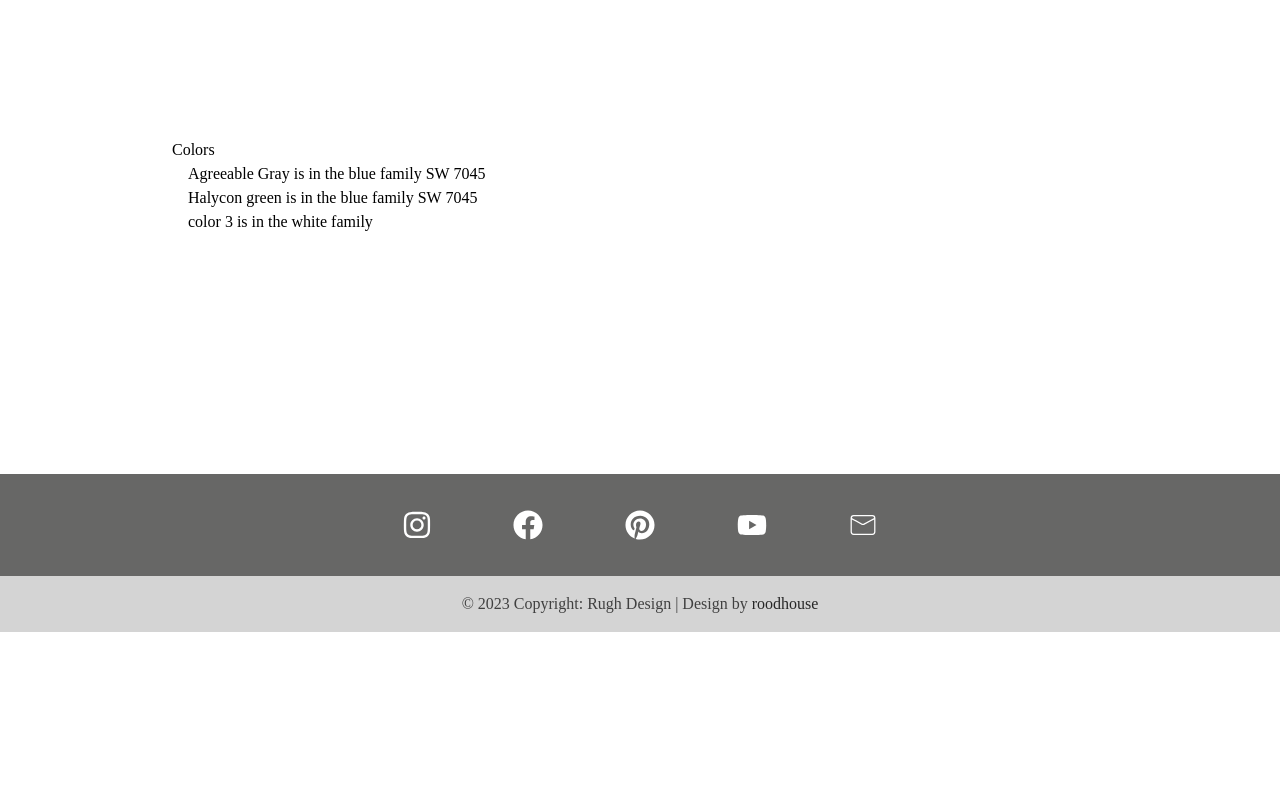
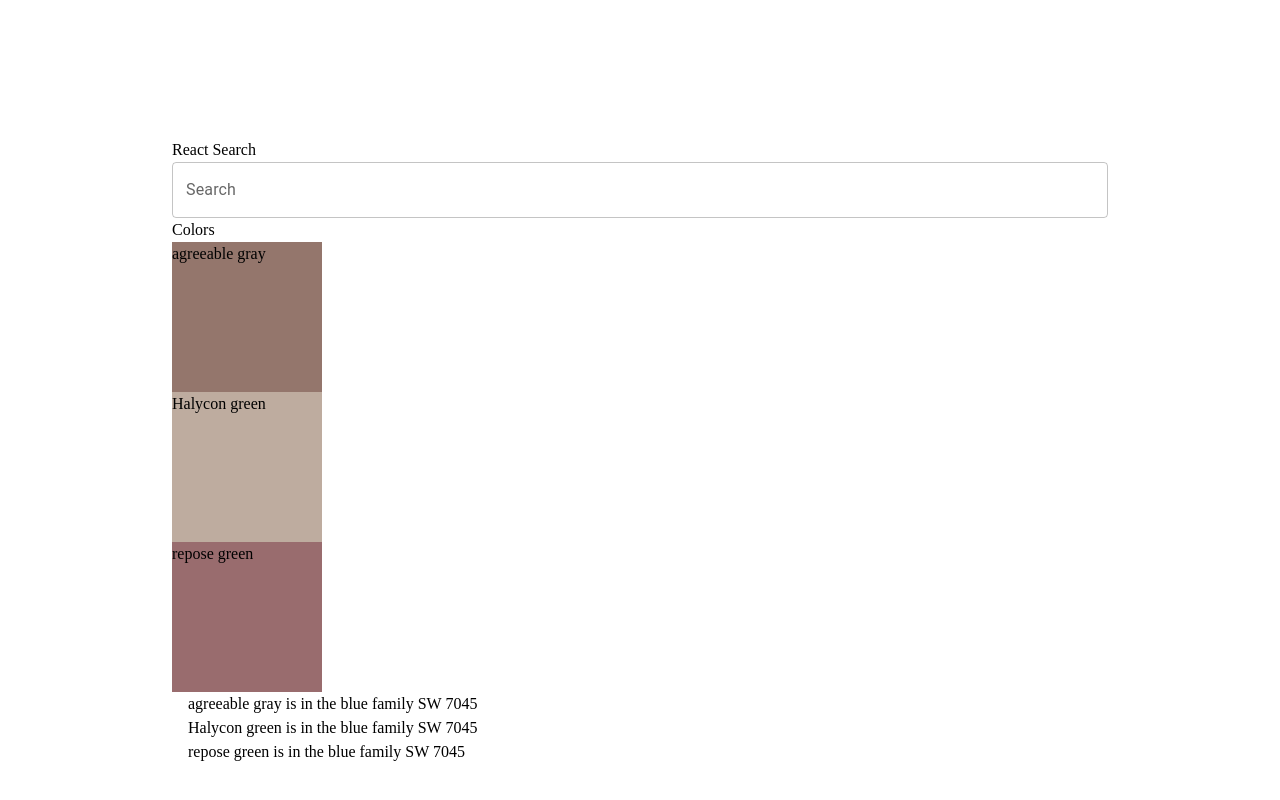
Before and after one commit to roodhouse/rugh-design-color-wheel, a React (Create React App) app: page / in a window 1280 px wide. Shown: the part 768-1568 px from the top of the page. Before the commit the page ends 1400 px from the top, so only its background shows below. Built offline with nearby package versions, Linux system fonts and the light colour scheme.

Commit message:
search added

```diff
--- a/package.json
+++ b/package.json
@@ -3,6 +3,10 @@
   "version": "0.1.0",
   "private": true,
   "dependencies": {
+    "@emotion/react": "^11.10.6",
+    "@emotion/styled": "^11.10.6",
+    "@mui/material": "^5.12.0",
+    "@mui/styled-engine-sc": "^5.12.0",
     "@testing-library/jest-dom": "^5.16.5",
     "@testing-library/react": "^13.4.0",
     "@testing-library/user-event": "^13.5.0",
@@ -12,6 +16,7 @@
     "react-router-dom": "^6.10.0",
     "react-scripts": "5.0.1",
     "react-scroll": "^1.8.9",
+    "styled-components": "^5.3.9",
     "web-vitals": "^2.1.4"
   },
   "scripts": {
--- a/src/App.js
+++ b/src/App.js
@@ -5,6 +5,7 @@ import Color from './components/Color';
 import Wheel from './components/Wheel';
 import Navbar from './components/Navbar';
 import Footer from './components/Footer';
+import List from './components/List';
 
 function App() {
   return (
@@ -15,6 +16,7 @@ function App() {
         <Route path='color/:id' element={<Color />} />
       </Routes>
       <Footer />
+      <List />
     </div>
   );
 }
--- /dev/null
+++ b/src/components/List.jsx
@@ -0,0 +1,29 @@
+import { React } from 'react'
+import { colors as data } from "./colors";
+import { Link } from 'react-router-dom';
+
+
+function List(props) {
+
+    //create a new array by filtering the original array
+    const filteredData = data.filter((el) => {
+        //if no input the return the original
+        if (props.input === '') {
+            return el;
+        }
+        //return the item which contains the user input
+        else {
+            return el.name.toLowerCase().includes(props.input)
+        }
+    })
+
+    return (
+        <div>
+            {filteredData.map((item) => (
+               <Link to={`../color/${item.id}`}><div key={item.id} style={{backgroundColor: item.hex, width: '150px', height: '150px'}}>{item.name}</div></Link>
+            ))}
+        </div>
+    )
+}
+
+export default List
--- a/src/components/Wheel.jsx
+++ b/src/components/Wheel.jsx
@@ -1,14 +1,34 @@
-import React from 'react';
+import { React, useState } from 'react';
 import { Link } from 'react-router-dom';
+import { TextField } from '@mui/material';
+
+
 import {getColors} from './colors.js';
+import List from './List.jsx';
 
 function Wheel() {
 
+    const [inputText, setInputText] = useState('');
+    let inputHandler = (e) => {
+        var lowerCase = e.target.value.toLowerCase();
+        setInputText(lowerCase);
+    }
     const colors = getColors();
 
   return (
     <div name='wheel' className='flex flex-col justify-center max-w-[1000px] mx-auto px-8  h-full pt-[15rem]'>
+        <h1>React Search</h1>
+      <div className="search">
+        <TextField
+          id="outlined-basic"
+          onChange={inputHandler}
+          variant="outlined"
+          fullWidth
+          label="Search"
+        />
+      </div>
         <h1>Colors</h1>
+      <List input={inputText} />
         <ul>
             {colors.map(({id, name, family, number}) => (
                 <li key={id}>
--- a/src/components/colors.js
+++ b/src/components/colors.js
@@ -1,10 +1,10 @@
-const colors = [
+export const colors = [
   {
     id: "agreeable-gray",
-    name: "Agreeable Gray",
+    name: "agreeable gray",
     number: "SW 7045",
     family: "blue",
-    hex: '#beac9f',
+    hex: '#94766c',
     comp: {
       colorOne: {
         name: "Halycon Green",
@@ -219,9 +219,11 @@ const colors = [
     },
   },
   {
-    id: "3",
-    name: "color 3",
-    family: "white",
+    id: "repose-green",
+    name: "repose green",
+    number: "SW 7045",
+    family: "blue",
+    hex: '#996c6e',
   },
 ];
 
```
Also changed, not shown: src/components/Color.jsx (line endings or trailing spaces), 1 other file (tests, documents, lock files or other folders).
